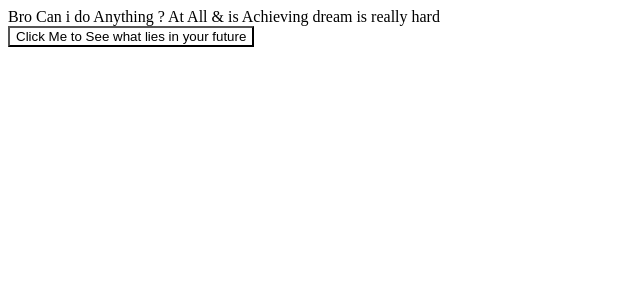
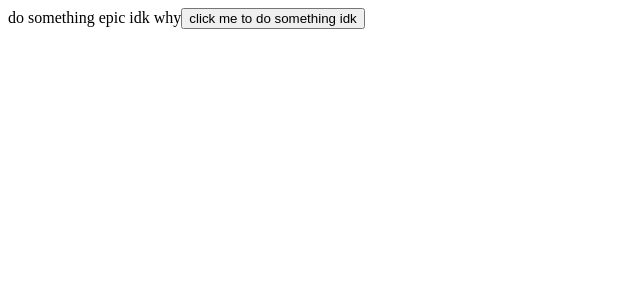
Before and after one commit to shivvang/Learning_React, a React app in the folder Setup React app via webpack/: page / in a window 1280 px wide. Shown: the top 300 px of the page, without its empty margins (0-640 px from the left). Built offline with nearby package versions, Linux system fonts and the light colour scheme.

Commit message:
react dom create portal and about it

```diff
--- a/Setup React app via webpack/src/App.js
+++ b/Setup React app via webpack/src/App.js
@@ -1,138 +1,35 @@
 
-import React, { createContext, useState } from "react";
-import Text from "./components/Text";
+import React, {useState } from "react";
+import {createPortal} from "react-dom"
 
 
-// React Context API
+// 📌 What is createPortal?
+// createPortal is a React feature that renders a component outside its parent DOM hierarchy while still keeping React’s state and event handling.
 
-// What is Context API?
+// 📌 Why Use React Portals?
+// 🔹 Avoid CSS issues – Some components (e.g., modals, tooltips) might get hidden due to overflow: hidden in a parent container. Portals help bypass this restriction.
+// 🔹 Prevent z-index conflicts – Modals or popups inside deeply nested elements might have CSS issues due to stacking contexts.
+// 🔹 Maintain accessibility – Portals let you place elements where they logically belong in the DOM (e.g., a modal inside <body>, not inside a deeply nested component).
+// 🔹 Improve performance – Moving elements outside a complex DOM tree avoids unnecessary re-renders of parent components.
 
-// A built-in way to share state between multiple components without props drilling.
-// Provides a global state that any component can access.
+// 📌 Syntax of createPortal
 
-// Why Use Context API?
-// Avoids prop drilling (passing data through multiple nested components).
-// Useful when many components need access to the same state.
-// Simpler than Redux for small-to-medium state management needs.
+// createPortal(child, container);
 
-// How Does It Work?
-// Creates a Context → Provides a shared state.
-// Provider Component → Wraps the components that need access to the state.
-// Consumer/useContext Hook → Fetches the context data.
+// child – The React component or element to render.
 
-// Is It a State Management Tool?
-// Not a full-fledged state management tool like Redux.
-// Only manages global state sharing, but doesn’t provide state update logic (like reducers).
-
-// Drawbacks of Context API
-// Re-renders all consumers when the context value changes.
-// Not optimized for frequent updates (e.g., rapidly changing UI states).
-// Can cause performance issues if used for large-scale state management.
-
-// When to Use It?
-// ✅ Good for:
-
-// Theme switching, authentication, user preferences.
-// State that doesn’t change frequently but needs global access.
-// ❌ Not ideal for:
-
-// High-frequency updates (e.g., animations, real-time data).
-// Complex state logic (better handled by Redux, Zustand, or Recoil).
+// container – The DOM node where it should be rendered.
 
 
-// Syntax
-
-// const MyContext = React.createContext();
-
-// <MyContext.Provider value={data}>
-//   <ChildComponent />
-// </MyContext.Provider>
-
-// const value = useContext(MyContext);
-
-
-// Analogy
-// Without Context API: Passing a letter through multiple people before it reaches the receiver.
-// With Context API: Directly delivering the letter to the receiver.
-
-// Concise Summary
-// Avoids prop drilling by sharing state globally.
-// Not a full state management tool, just a way to pass global state.
-// Causes re-renders, so not ideal for rapidly changing state.
-// Best for auth, themes, user settings, and infrequent updates.
-
-
-// 1️⃣ Does Context API Re-Render All Components?
-
-// 🔹 Only components that use useContext() re-render when the context value changes.
-// 🔹 Other components not using useContext() do not re-render.
-
-// 2️⃣ Does a Re-Rendered Component Cause Its Parent to Re-Render?
-
-// 🔹 No, if a child re-renders because of useContext(), it does NOT automatically re-render the parent.
-// 🔹 React follows a "child-first" rendering approach, meaning:
-
-// If a child updates due to useContext(), only that child (and its descendants) re-render.
-// The parent only re-renders if its own state/props change.
-
-// 3️⃣ Example to Understand Re-Renders
-// import React, { createContext, useState, useContext } from "react";
-
-// const ThemeContext = createContext();
-
-// const Parent = () => {
-//   console.log("Parent Re-rendered");
-
-//   const [theme, setTheme] = useState("light");
-
-//   return (
-//     <ThemeContext.Provider value={{ theme, setTheme }}>
-//       <ChildA />
-//       <ChildB />
-//     </ThemeContext.Provider>
-//   );
-// };
-
-// const ChildA = () => {
-//   console.log("ChildA Re-rendered");
-//   const { theme, setTheme } = useContext(ThemeContext);
-
-//   return (
-//     <div>
-//       <p>Current Theme: {theme}</p>
-//       <button onClick={() => setTheme(theme === "light" ? "dark" : "light")}>
-//         Toggle Theme
-//       </button>
-//     </div>
-//   );
-// };
-
-// const ChildB = () => {
-//   console.log("ChildB Re-rendered");
-//   return <p>I am ChildB</p>;
-// };
-
-// export default Parent;
-// 4️⃣ What Happens When setTheme is Clicked?
-// ChildA re-renders because it uses useContext().
-// ChildB does NOT re-render because it doesn’t use useContext().
-// Parent does NOT re-render, because its state hasn’t changed.
-// 5️⃣ Key Takeaways
-// ✔ Only components using useContext() will re-render when the context value changes.
-// ✔ Parent components do NOT re-render just because their children do.
-// ✔ Unrelated components that don’t use the context remain unchanged.
-
-
-export const ThemeContext = createContext(null);
-
 const App = () => {
-  const [theme, setTheme] = useState("white");
-
+  const [state, setState] = useState(false);
   return (
-    <ThemeContext.Provider value={{ theme, setTheme }}>
-      <Text />
-    </ThemeContext.Provider>
-  );
-};
+    <div>
+       do something epic idk why
+       <button onClick={()=>setState((prev)=>!prev)}>click me to do something idk</button>
+       {state && createPortal(<div>see this shit bro </div>,document.body)}
+    </div>
+  )
+}
 
 export default App;
```
